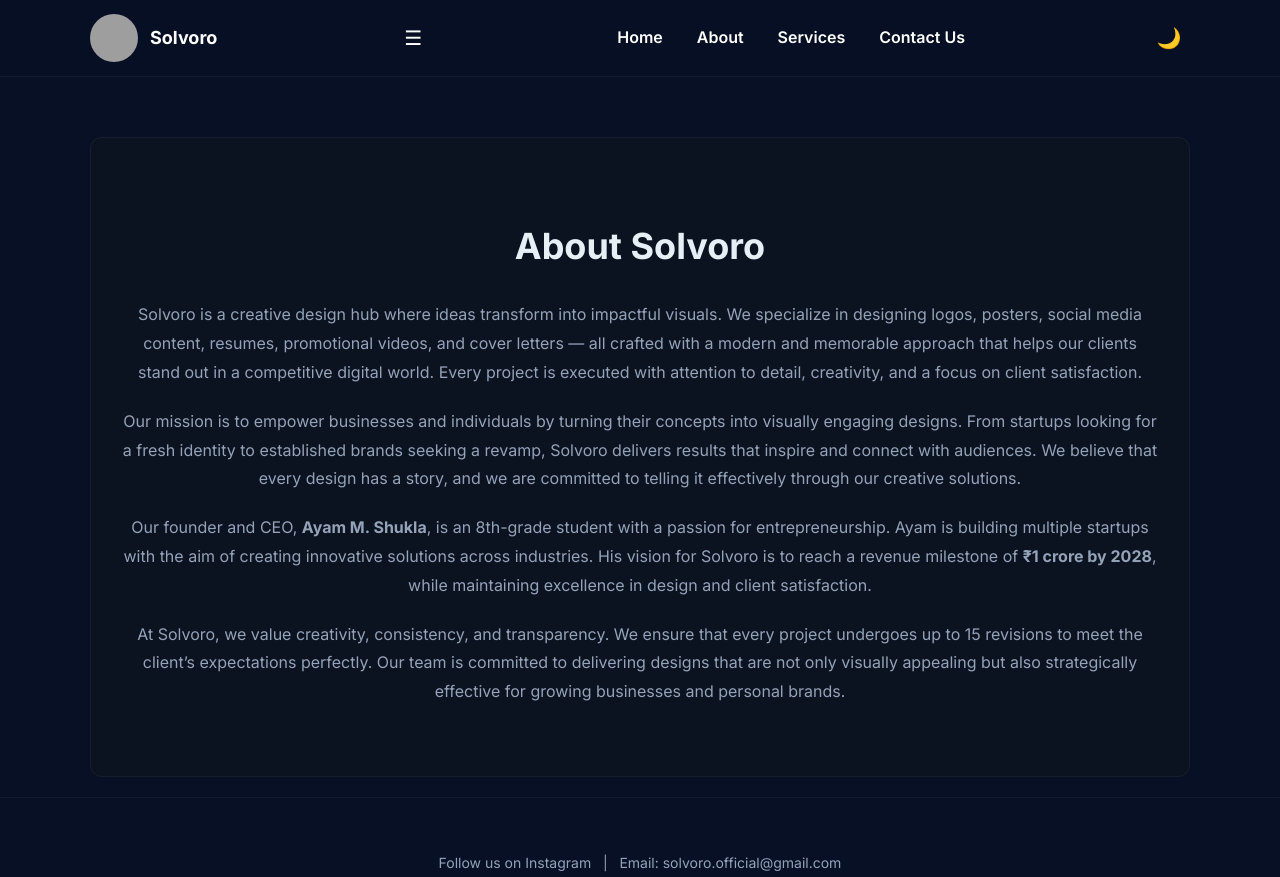
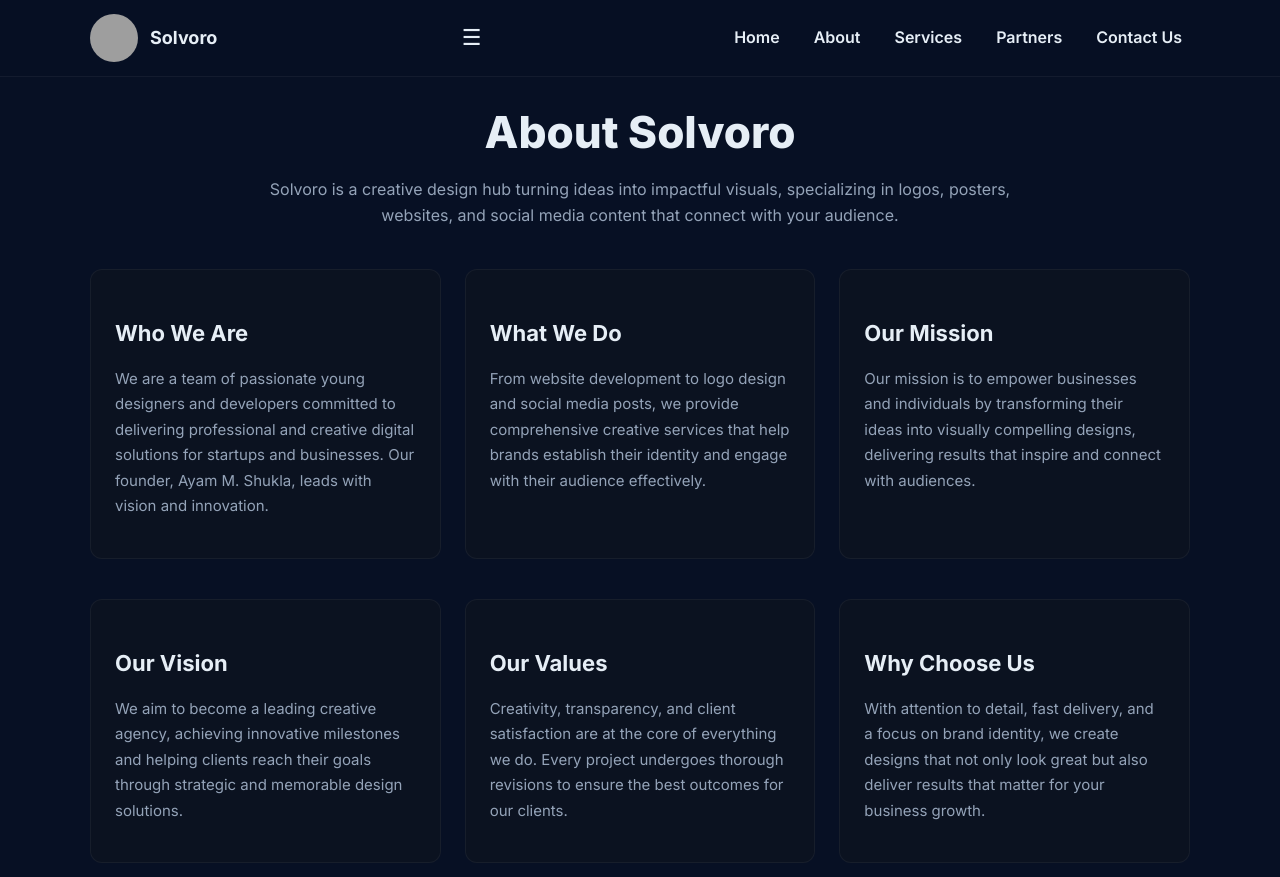
Before and after one commit to solvoroofficial/solvoro-website, a plain HTML site: page about.html in a window 1280 px wide. Shown: the top 877 px of the page. Drawn offline with Linux system fonts and the light colour scheme; grey boxes are pictures that could not be loaded.

Commit message:
Update about.html

```diff
--- a/about.html
+++ b/about.html
@@ -12,52 +12,29 @@
   --bg-card:#0b1220;
   --text-light:#e6eef6;
   --text-muted:#94a3b8;
-  --accent:#7c3aed;
+  --accent-start:#7c3aed;
+  --accent-end:#06b6d4;
   --border-light:rgba(255,255,255,0.05);
   --radius:12px;
-  --bg-light:#ffffff;
-  --text-dark:#1f2937;
-}
-
-/* Light mode overrides */
-html[data-theme="light"]{
-  --page-bg: var(--bg-light);
-  --card-bg: #ffffff;
-  --page-text: var(--text-dark);
-  --text-muted: #6b7280;
-  --header-bg: var(--accent);
-  --footer-bg: #ffffff;
-}
-
-/* Dark mode overrides */
-html[data-theme="dark"]{
-  --page-bg: var(--bg-main);
-  --card-bg: var(--bg-card);
-  --page-text: var(--text-light);
-  --text-muted: #94a3b8;
-  --header-bg: rgba(7,16,36,0.95);
-  --footer-bg: var(--bg-main);
 }
 
 body{
   font-family:'Inter',sans-serif;
-  background:var(--page-bg);
-  color:var(--page-text);
+  background:var(--bg-main);
+  color:var(--text-light);
   margin:0;
   line-height:1.6;
 }
-
 a{color:inherit;text-decoration:none;}
 .container{max-width:1100px;margin:0 auto;padding:20px;}
 
 /* Header */
 header{
   position:sticky; top:0; z-index:60;
-  background: var(--header-bg);
+  background:rgba(7,16,36,0.95);
   border-bottom:1px solid var(--border-light);
   backdrop-filter: blur(6px);
 }
-
 .nav{
   max-width:1100px;
   margin:0 auto;
@@ -67,72 +44,50 @@ header{
   justify-content:space-between;
   gap:16px;
 }
-
 .brand{display:flex;align-items:center;gap:12px;}
 .logo{width:48px;height:48px;border-radius:50%;overflow:hidden;display:grid;place-items:center;}
 .logo img{width:100%;height:100%;object-fit:cover;display:block;}
-.brand-text{font-weight:700;font-size:18px;color:#fff;}
-
+.brand-text{font-weight:700;font-size:18px;color:var(--text-light);}
 nav ul{
   display:flex;gap:18px;list-style:none;margin:0;padding:0;align-items:center;
 }
 nav ul li a{
-  color:#ffffff;
+  color:var(--text-light);
   font-weight:600;
   padding:6px 8px;
   border-radius:8px;
-  text-decoration:none;
   display:inline-block;
 }
-
-.theme-btn, #menuBtn{
-  background:transparent;
-  border:none;
-  font-size:20px;
-  cursor:pointer;
-  color:#ffffff;
-  width:42px; height:42px;
-  border-radius:10px;
-  display:grid;
-  place-items:center;
+#menuBtn{
+  display:none;
+  background:transparent;border:none;font-size:22px;cursor:pointer;color:var(--text-light);
+  width:44px;height:44px;border-radius:10px;display:grid;place-items:center;
 }
 
-/* About section */
-.about-section{
-  background:var(--card-bg);
-  padding:50px 30px;
-  border-radius:var(--radius);
-  border:1px solid var(--border-light);
-  margin-top:40px;
-  transition:background 0.3s,color 0.3s;
-}
-.about-section h2{
-  text-align:center;
-  font-size:36px;
-  font-weight:700;
-  margin-bottom:25px;
-  color:var(--page-text);
-}
-.about-section p{
-  text-align:center;
-  font-size:16px;
-  color:var(--text-muted);
-  line-height:1.8;
-  margin-bottom:20px;
-}
+/* About sections */
+.about-header{text-align:center;margin-bottom:40px;}
+.about-header h1{font-size:44px;font-weight:800;margin:0;}
+.about-header p{color:var(--text-muted);max-width:800px;margin:10px auto;font-size:16px;}
+
+.about-grid{display:grid;grid-template-columns:repeat(3,1fr);gap:24px;margin-bottom:40px;}
+@media(max-width:1000px){.about-grid{grid-template-columns:repeat(2,1fr);}}
+@media(max-width:680px){.about-grid{grid-template-columns:1fr;}}
+
+.about-card{background:var(--bg-card);padding:24px;border-radius:var(--radius);border:1px solid var(--border-light);}
+.about-card h3{margin-bottom:12px;font-size:22px;}
+.about-card p{color:var(--text-muted);line-height:1.7;font-size:15px;}
 
 /* Footer */
 footer{
-  background: var(--footer-bg);
+  background:var(--bg-main);
   color:var(--text-muted);
-  padding:40px 20px;
+  padding:30px 20px;
   border-top:1px solid var(--border-light);
   text-align:center;
   font-size:14px;
-  transition:background 0.3s,color 0.3s;
 }
 footer a{color:var(--text-muted);}
-footer a:hover{color:var(--accent);}
+footer a:hover{color:var(--accent-start);}
 
 /* Mobile nav */
 @media(max-width:900px){
@@ -142,7 +97,7 @@ footer a:hover{color:var(--accent);}
     top:calc(100% + 8px);
     width:220px;
     flex-direction:column;
-    background: var(--card-bg);
+    background: var(--bg-card);
     border:1px solid var(--border-light);
     border-radius:12px;
     padding:6px 0;
@@ -153,7 +108,7 @@ footer a:hover{color:var(--accent);}
     transition:max-height .28s ease, opacity .18s ease;
   }
   nav ul.show{max-height:520px;opacity:1;pointer-events:auto;}
-  nav ul li a{display:block;padding:12px 16px;color:var(--page-text);}
+  nav ul li a{display:block;padding:12px 16px;color:var(--text-light);}
   #menuBtn{display:grid;}
 }
 </style>
@@ -178,27 +133,48 @@ footer a:hover{color:var(--accent);}
         <li><a href="index.html">Home</a></li>
         <li><a href="about.html">About</a></li>
         <li><a href="services.html">Services</a></li>
+        <li><a href="partners.html">Partners</a></li>
         <li><a href="contact-us.html">Contact Us</a></li>
       </ul>
     </nav>
-
-    <div style="display:flex;align-items:center;gap:10px">
-      <button id="themeToggle" class="theme-btn" aria-label="Toggle theme">🌙</button>
-    </div>
   </div>
 </header>
 
-<!-- Main About Section -->
+<!-- Main About Content -->
 <main class="container">
-  <div class="about-section">
-    <h2>About Solvoro</h2>
-    <p>Solvoro is a creative design hub where ideas transform into impactful visuals. We specialize in designing logos, posters, social media content, resumes, promotional videos, and cover letters — all crafted with a modern and memorable approach that helps our clients stand out in a competitive digital world. Every project is executed with attention to detail, creativity, and a focus on client satisfaction.</p>
+  <div class="about-header">
+    <h1>About Solvoro</h1>
+    <p>Solvoro is a creative design hub turning ideas into impactful visuals, specializing in logos, posters, websites, and social media content that connect with your audience.</p>
+  </div>
 
-    <p>Our mission is to empower businesses and individuals by turning their concepts into visually engaging designs. From startups looking for a fresh identity to established brands seeking a revamp, Solvoro delivers results that inspire and connect with audiences. We believe that every design has a story, and we are committed to telling it effectively through our creative solutions.</p>
+  <div class="about-grid">
+    <div class="about-card">
+      <h3>Who We Are</h3>
+      <p>We are a team of passionate young designers and developers committed to delivering professional and creative digital solutions for startups and businesses. Our founder, Ayam M. Shukla, leads with vision and innovation.</p>
+    </div>
+    <div class="about-card">
+      <h3>What We Do</h3>
+      <p>From website development to logo design and social media posts, we provide comprehensive creative services that help brands establish their identity and engage with their audience effectively.</p>
+    </div>
+    <div class="about-card">
+      <h3>Our Mission</h3>
+      <p>Our mission is to empower businesses and individuals by transforming their ideas into visually compelling designs, delivering results that inspire and connect with audiences.</p>
+    </div>
+  </div>
 
-    <p>Our founder and CEO, <strong>Ayam M. Shukla</strong>, is an 8th-grade student with a passion for entrepreneurship. Ayam is building multiple startups with the aim of creating innovative solutions across industries. His vision for Solvoro is to reach a revenue milestone of <strong>₹1 crore by 2028</strong>, while maintaining excellence in design and client satisfaction.</p>
-
-    <p>At Solvoro, we value creativity, consistency, and transparency. We ensure that every project undergoes up to 15 revisions to meet the client’s expectations perfectly. Our team is committed to delivering designs that are not only visually appealing but also strategically effective for growing businesses and personal brands.</p>
+  <div class="about-grid">
+    <div class="about-card">
+      <h3>Our Vision</h3>
+      <p>We aim to become a leading creative agency, achieving innovative milestones and helping clients reach their goals through strategic and memorable design solutions.</p>
+    </div>
+    <div class="about-card">
+      <h3>Our Values</h3>
+      <p>Creativity, transparency, and client satisfaction are at the core of everything we do. Every project undergoes thorough revisions to ensure the best outcomes for our clients.</p>
+    </div>
+    <div class="about-card">
+      <h3>Why Choose Us</h3>
+      <p>With attention to detail, fast delivery, and a focus on brand identity, we create designs that not only look great but also deliver results that matter for your business growth.</p>
+    </div>
   </div>
 </main>
 
@@ -210,25 +186,6 @@ footer a:hover{color:var(--accent);}
 
 <!-- Scripts -->
 <script>
-  // Theme toggle with localStorage
-  (function(){
-    const html = document.documentElement;
-    const saved = localStorage.getItem('solvoroTheme');
-    function applyTheme(t){
-      html.setAttribute('data-theme', t);
-      localStorage.setItem('solvoroTheme', t);
-      const btn = document.getElementById('themeToggle');
-      if(btn) btn.textContent = t==='light'?'☀️':'🌙';
-    }
-    applyTheme(saved==='light'||saved==='dark'?saved:'dark');
-
-    const btn = document.getElementById('themeToggle');
-    btn.addEventListener('click', ()=>{
-      const current = html.getAttribute('data-theme')==='light'?'light':'dark';
-      applyTheme(current==='light'?'dark':'light');
-    });
-  })();
-
   // Mobile menu toggle
   (function(){
     const menuBtn = document.getElementById('menuBtn');
```
